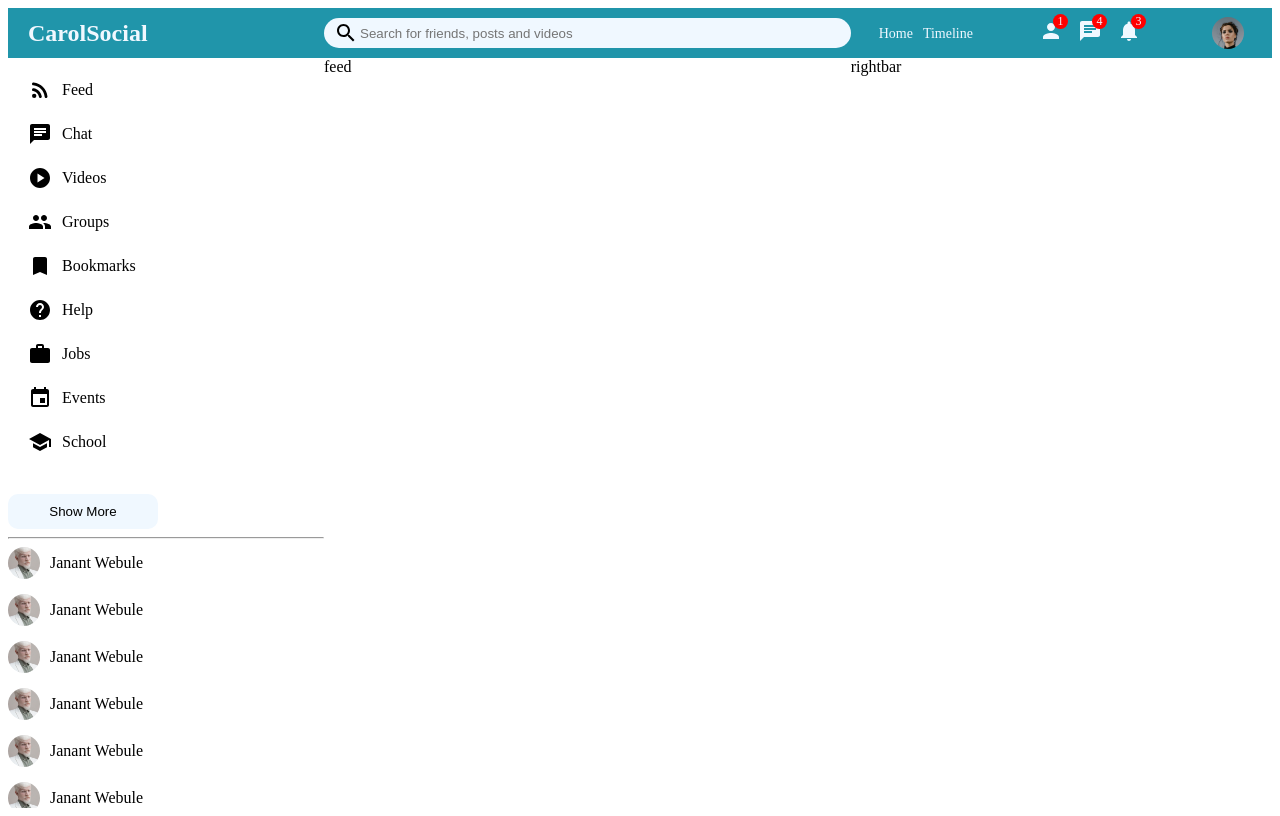
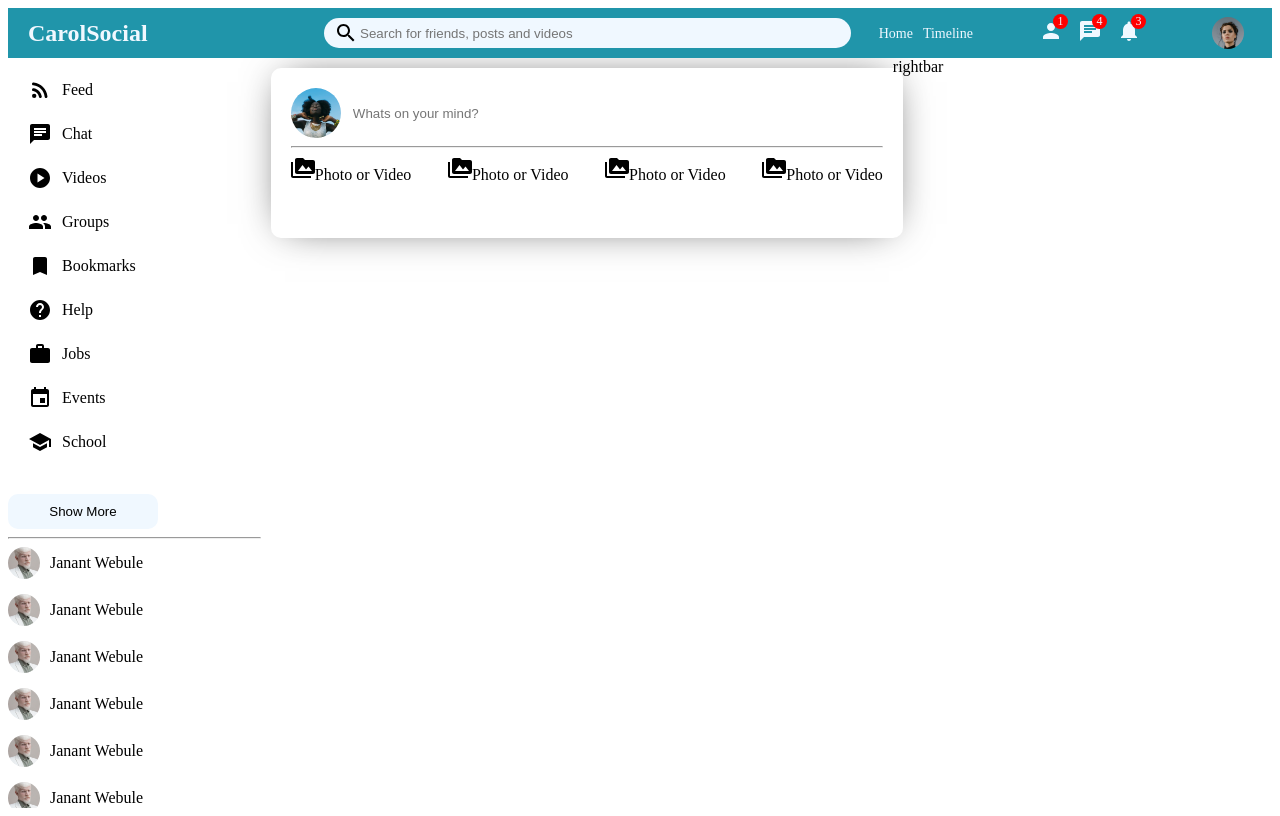
Before and after one commit to carolnamirimu/socialapp2, a React (Create React App) app in the folder socialapp2/: page / in a window 1280 px wide. Built offline with nearby package versions, Linux system fonts and the light colour scheme.

Commit message:
populated the feed top bar

```diff
--- a/socialapp2/src/component/feed/Feed.jsx
+++ b/socialapp2/src/component/feed/Feed.jsx
@@ -1,9 +1,12 @@
 import "./feed.css";
+import Share from "./share/Share";
 
 export default function Feed() {
   return (
     <div className="feed">
-      feed
+      <div className="feedwrapper">
+        <Share/>
+      </div>
     </div>
   )
 }
--- /dev/null
+++ b/socialapp2/src/component/feed/share/Share.jsx
@@ -0,0 +1,35 @@
+import "./share.css";
+import PermMediaIcon from '@mui/icons-material/PermMedia';
+
+export default function Share() {
+  return (
+    <div className="share">
+        <div className="sharewrapper">
+        <div className="sharetop">
+<img className="shareprofileimg" src="/assets/3.jpeg" alt="" />
+<input className="shareinput" placeholder="Whats on your mind?"></input>
+        </div>
+        <hr className="sharehr"/>
+        <div className="sharebottom">
+<div className="shareoptions">
+    <div className="shareoption">
+    <PermMediaIcon/>
+        <span className="shareoptiontext">Photo or Video </span>
+    </div>
+    <div className="shareoption">
+    <PermMediaIcon/>
+        <span className="shareoptiontext">Photo or Video </span>
+    </div><div className="shareoption">
+    <PermMediaIcon/>
+        <span className="shareoptiontext">Photo or Video </span>
+    </div>
+    <div className="shareoption">
+    <PermMediaIcon/>
+        <span className="shareoptiontext">Photo or Video </span>
+    </div>
+</div>
+</div>
+        </div>
+    </div>
+  )
+}
--- /dev/null
+++ b/socialapp2/src/component/feed/share/share.css
@@ -0,0 +1,37 @@
+.share{
+    width: 100%;
+    height: 170px;
+    border-radius: 10px;
+    -webkit-box-shadow: 0px 0px 29px 4px rgba(0,0,0,0.75);
+    -webkit-box-shadow: 0px 0px 39px -14px rgba(0,0,0,0.75);
+    -moz-box-shadow: 0px 0px 39px -14px rgba(0,0,0,0.75);
+    box-shadow: 0px 0px 39px -14px rgba(0,0,0,0.75);
+    margin: 10px;
+}
+.sharewrapper{
+    padding: 20px;
+}
+.sharetop{
+    display: flex;
+    align-items: center;
+}
+.shareinput{
+    border: none;
+    width: 80%;
+}
+.shareinput:focus{
+    outline: none;
+}
+.shareprofileimg{
+    width: 50px;
+    height: 50px;
+    border-radius: 50%;
+    margin-right: 10px;
+    object-fit: cover;
+
+}
+.shareoptions{
+    display: flex;
+    justify-items: center;
+    justify-content: space-between;
+}
--- a/socialapp2/src/component/rightbar/rightbar.css
+++ b/socialapp2/src/component/rightbar/rightbar.css
@@ -1,3 +1,3 @@
 .rightbar{
-    flex: 4;
+    flex: 3;
 }
--- a/socialapp2/src/component/sidebar/sidebar.css
+++ b/socialapp2/src/component/sidebar/sidebar.css
@@ -1,5 +1,5 @@
 .sidebar{
-    flex: 3;
+    flex: 2;
     height: calc(100vh - 50px);
     overflow-y: auto;
 }
```
